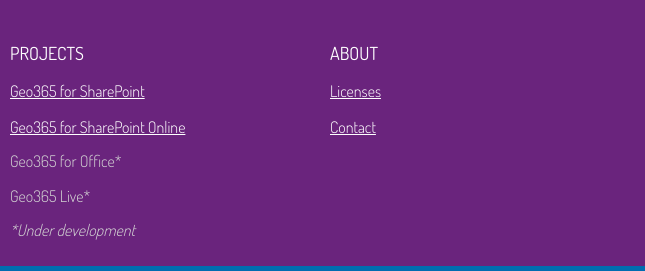
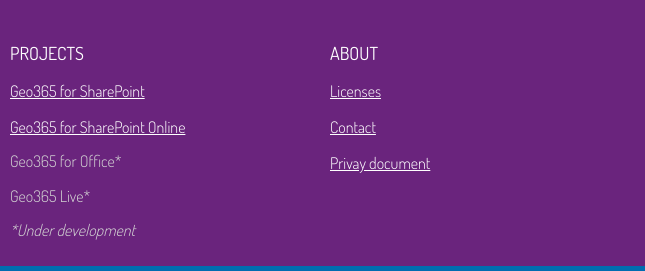
Before and after one commit to perfahlen/web, a plain HTML site: page geo365/index.html in a window 1280 px wide. Shown: the part 1717-1988 px from the top of the page, 0-645 px from the left. Drawn offline with nearby package versions, Linux system fonts and the light colour scheme.

Commit message:
add privacy document and link

```diff
--- a/geo365/index.html
+++ b/geo365/index.html
@@ -198,6 +198,9 @@
                         <li class="footerList">
                             <a class="href" href="contact.html">Contact</a>
                         </li>
+                        <li class="footerList">
+                            <a class="href" href="geo365OnlinePrivacy.html">Privay document</a>
+                        </li>
                     </ul>
                 </div>
             </div>
```
